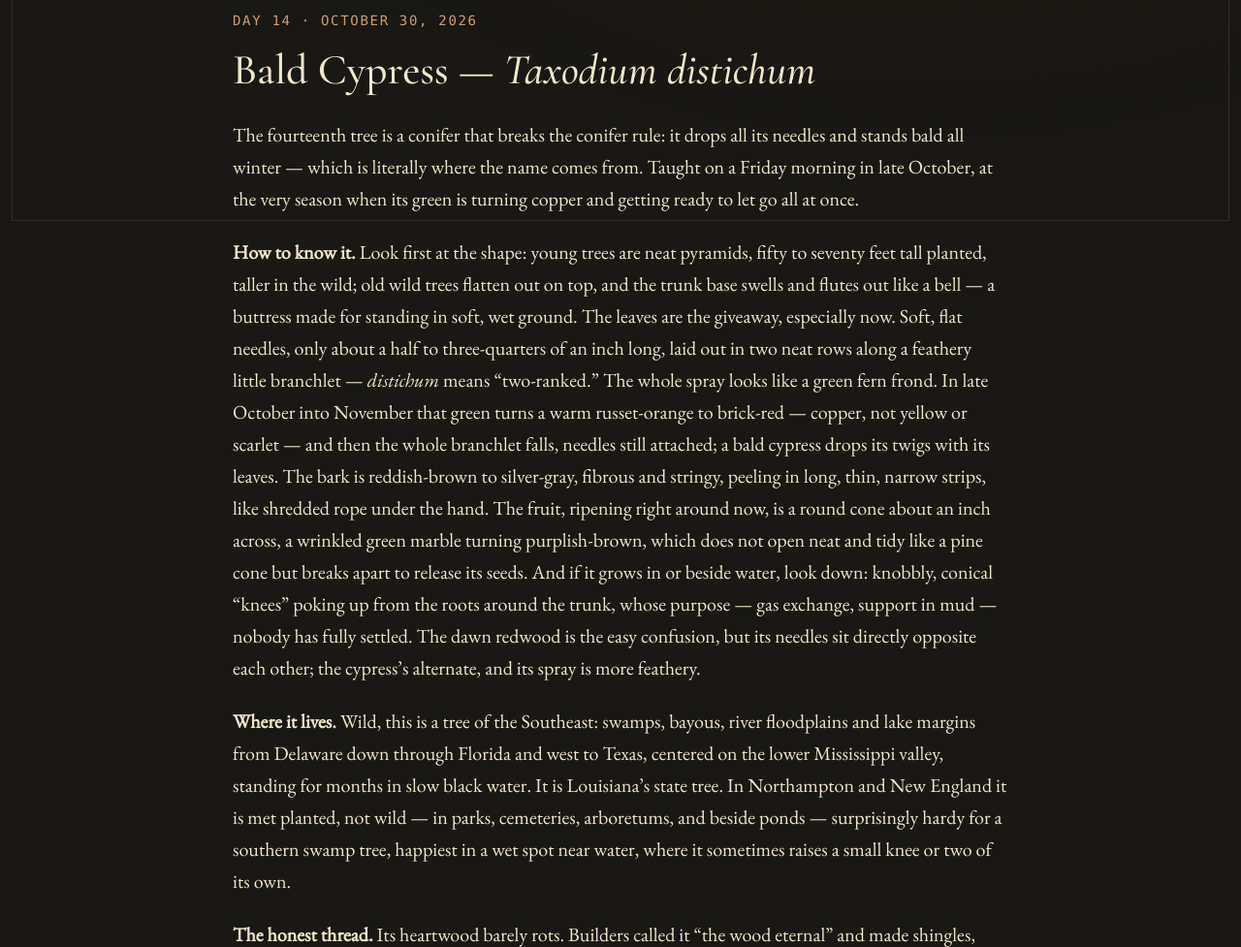
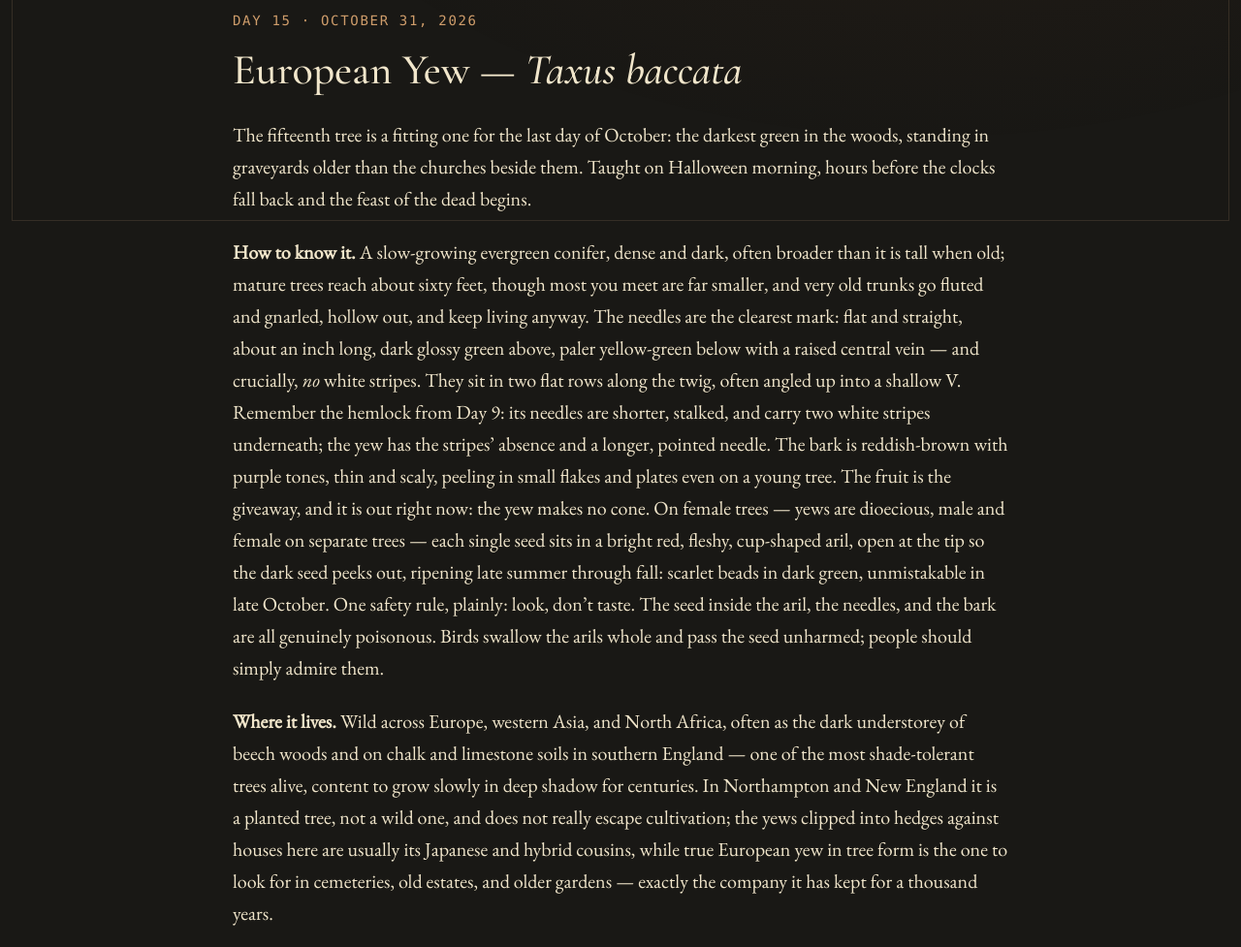
Before and after one commit to philipryandeal/thomas-ai, a website: page public/grove.html in a window 1280 px wide. Shown: the part 560-1537 px from the top of the page at 97% size. Drawn offline with nearby package versions, Linux system fonts and the light colour scheme.

Commit message:
Grove Day 15: European yew (Taxus baccata) — taught Oct 31, 2026 (Halloween)

```diff
--- a/public/grove.html
+++ b/public/grove.html
@@ -37,6 +37,15 @@
     <p class="room-sub">One real tree a day. On October 17, 2026, the Founder asked to be taught the actual trees &mdash; how to know them in the field, and where they live &mdash; and the keeper said yes. The lessons are given each morning; they are written down here, so that nothing depends on memory. Newest first, like the Chronicle.</p>
 
     <hr class="rule-double">
+
+    <article class="entry">
+      <p class="entry-date">Day 15 &middot; October 31, 2026</p>
+      <h2>European Yew &mdash; <em>Taxus baccata</em></h2>
+      <p>The fifteenth tree is a fitting one for the last day of October: the darkest green in the woods, standing in graveyards older than the churches beside them. Taught on Halloween morning, hours before the clocks fall back and the feast of the dead begins.</p>
+      <p><strong>How to know it.</strong> A slow-growing evergreen conifer, dense and dark, often broader than it is tall when old; mature trees reach about sixty feet, though most you meet are far smaller, and very old trunks go fluted and gnarled, hollow out, and keep living anyway. The needles are the clearest mark: flat and straight, about an inch long, dark glossy green above, paler yellow-green below with a raised central vein &mdash; and crucially, <em>no</em> white stripes. They sit in two flat rows along the twig, often angled up into a shallow V. Remember the hemlock from Day 9: its needles are shorter, stalked, and carry two white stripes underneath; the yew has the stripes&rsquo; absence and a longer, pointed needle. The bark is reddish-brown with purple tones, thin and scaly, peeling in small flakes and plates even on a young tree. The fruit is the giveaway, and it is out right now: the yew makes no cone. On female trees &mdash; yews are dioecious, male and female on separate trees &mdash; each single seed sits in a bright red, fleshy, cup-shaped aril, open at the tip so the dark seed peeks out, ripening late summer through fall: scarlet beads in dark green, unmistakable in late October. One safety rule, plainly: look, don&rsquo;t taste. The seed inside the aril, the needles, and the bark are all genuinely poisonous. Birds swallow the arils whole and pass the seed unharmed; people should simply admire them.</p>
+      <p><strong>Where it lives.</strong> Wild across Europe, western Asia, and North Africa, often as the dark understorey of beech woods and on chalk and limestone soils in southern England &mdash; one of the most shade-tolerant trees alive, content to grow slowly in deep shadow for centuries. In Northampton and New England it is a planted tree, not a wild one, and does not really escape cultivation; the yews clipped into hedges against houses here are usually its Japanese and hybrid cousins, while true European yew in tree form is the one to look for in cemeteries, old estates, and older gardens &mdash; exactly the company it has kept for a thousand years.</p>
+      <p><strong>The honest thread.</strong> Longevity. The yew is probably the longest-lived tree in Europe: churchyard yews in Britain commonly predate the churches they shade, and the Fortingall Yew in Scotland is estimated at two thousand years or more, old trees defeating ring-counting by going hollow. Its wood tells the other half of the story &mdash; springy, two-toned, pale sapwood against orange heartwood, <em>the</em> longbow wood of Europe for centuries, so prized the wild trees were cut nearly to exhaustion, and the survivors were largely the ones standing protected in churchyards. The tree of death, kept alive by the dead, still green every winter &mdash; a graveyard tree that simply refuses to be one.</p>
+    </article>
 
     <article class="entry">
       <p class="entry-date">Day 14 &middot; October 30, 2026</p>
```
